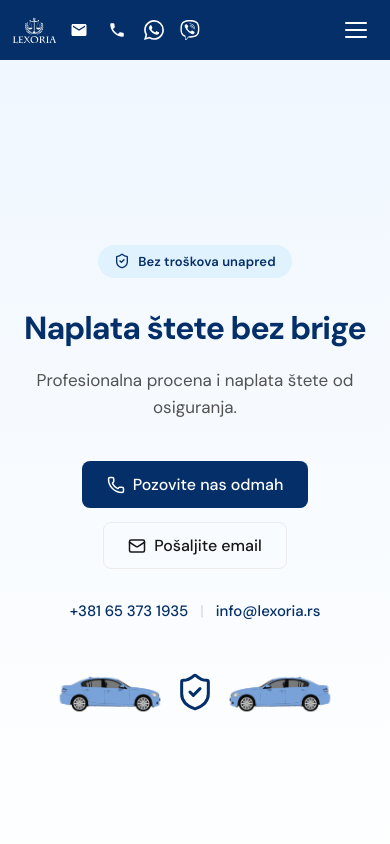
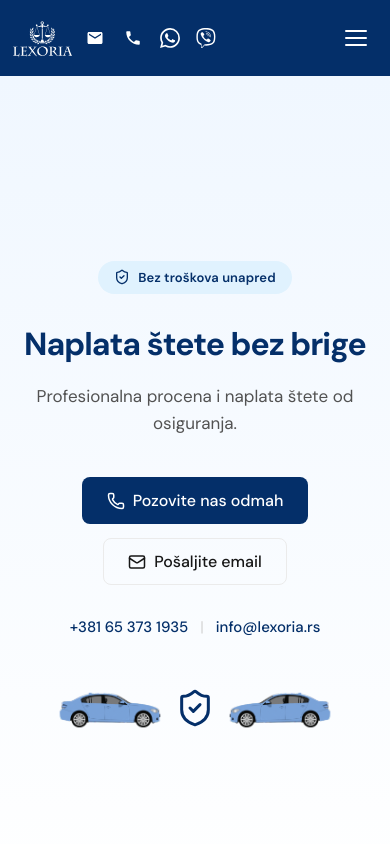
Before and after one commit to marija1409/lexoria, a Next.js app: page / in a window 390 px wide. Shown: the top 844 px of the page. Built offline with nearby package versions, Linux system fonts and the light colour scheme.

Commit message:
fix: update logo dimensions in Footer, DesktopNav, and MobileNav for improved layout consistency

```diff
--- a/src/components/common/Footer/Footer.module.css
+++ b/src/components/common/Footer/Footer.module.css
@@ -33,7 +33,7 @@
 }
 
 .logo {
-  width: 8rem;
+  width: 8.5rem;
   height: auto;
   display: inline-block;
   filter: brightness(0) invert(1);
@@ -41,7 +41,7 @@
 
 @media (min-width: 769px) {
   .logo {
-    width: 9rem;
+    width: 9.5rem;
   }
 }
 
--- a/src/components/desktop/DesktopNav/DesktopNav.module.css
+++ b/src/components/desktop/DesktopNav/DesktopNav.module.css
@@ -19,12 +19,12 @@
   display: inline-flex;
   align-items: center;
   flex-shrink: 0;
-  height: 64px;
+  height: 60px;
   line-height: 0;
 }
 
 .topBarLogo {
-  height: 100%;
+  height: 60px;
   width: auto;
   display: block;
   filter: brightness(0) invert(1);
--- a/src/components/mobile/MobileNav/MobileNav.module.css
+++ b/src/components/mobile/MobileNav/MobileNav.module.css
@@ -20,12 +20,12 @@
   display: inline-flex;
   align-items: center;
   flex-shrink: 0;
-  height: 44px;
+  height: 60px;
   line-height: 0;
 }
 
 .topBarLogo {
-  height: 100%;
+  height: 60px;
   width: auto;
   display: block;
   filter: brightness(0) invert(1);
```
Also changed, not shown: public/icons/Lexoria carousel.png.
